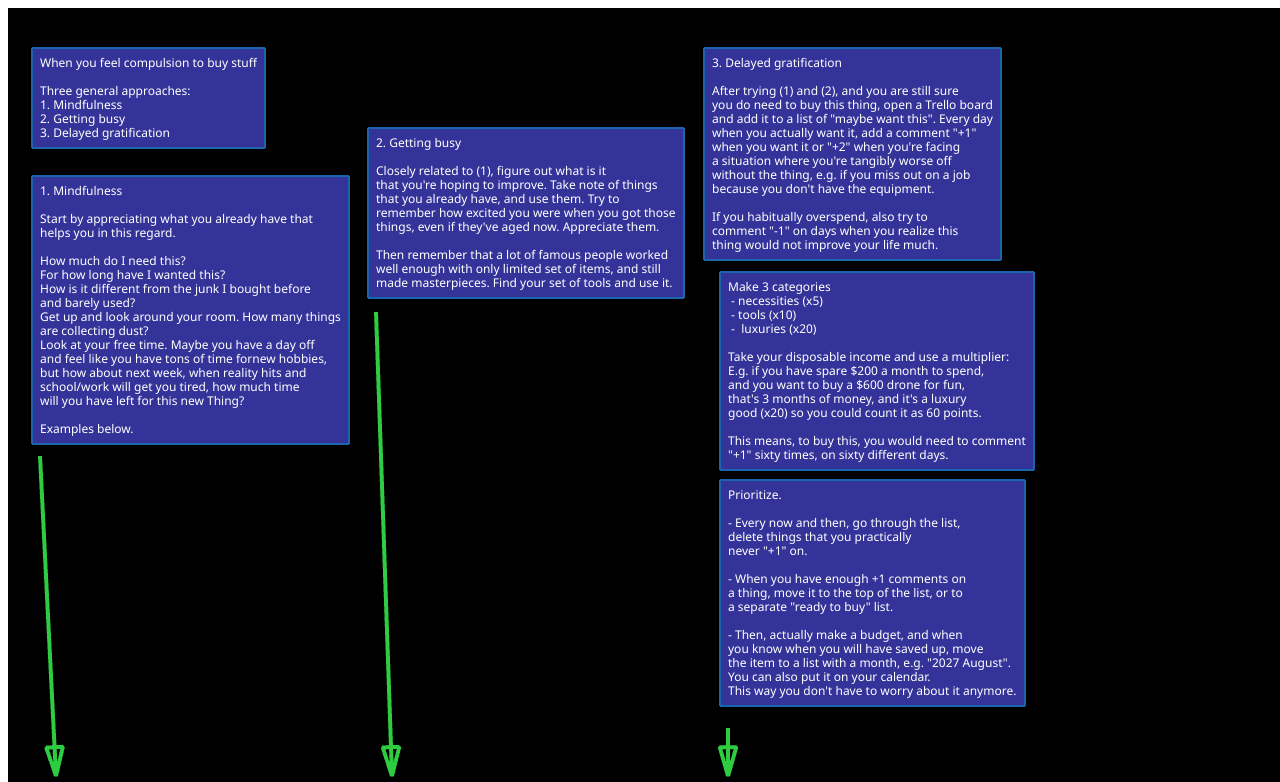
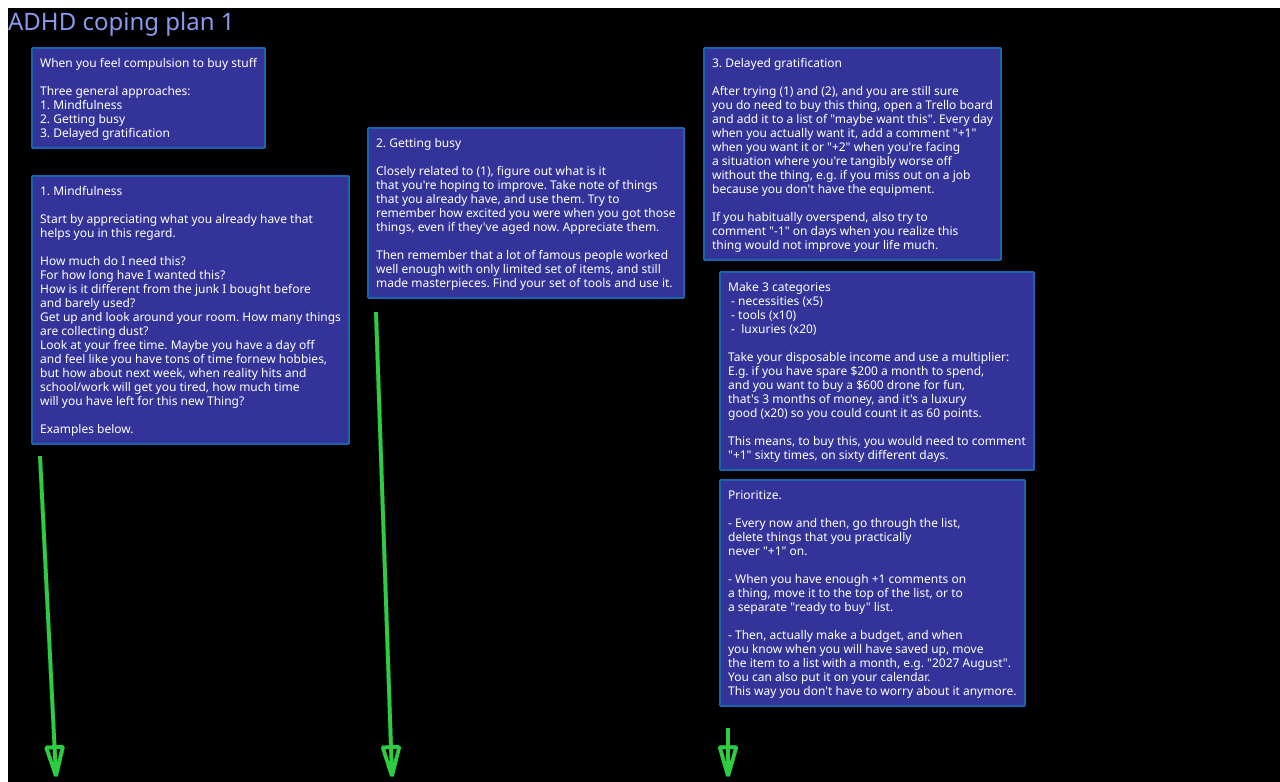
Before and after one commit to analytik/adhd-coping-plans, a website: page index.html in a window 1280 px wide. Shown: the top 782 px of the page. Drawn offline with Linux system fonts and the light colour scheme; animation ran at ten frames a second.

Commit message:
added board title

```diff
--- a/index.html
+++ b/index.html
@@ -50,6 +50,7 @@
 		    fontFamily: 'segoe ui,roboto,oxygen,ubuntu,cantarell,fira sans,droid sans,helvetica neue,sans-serif',
             fontSize: 12,
             color: 'white'};
+        this.add.text(0, 0, planFile.BoardNames[0], {color: "#8899EE", fontFamily: noteTextProps.fontFamily, fontSize: 24});
 		const texts = [];
 		const borders = [];
 		const arrows = [];
```
